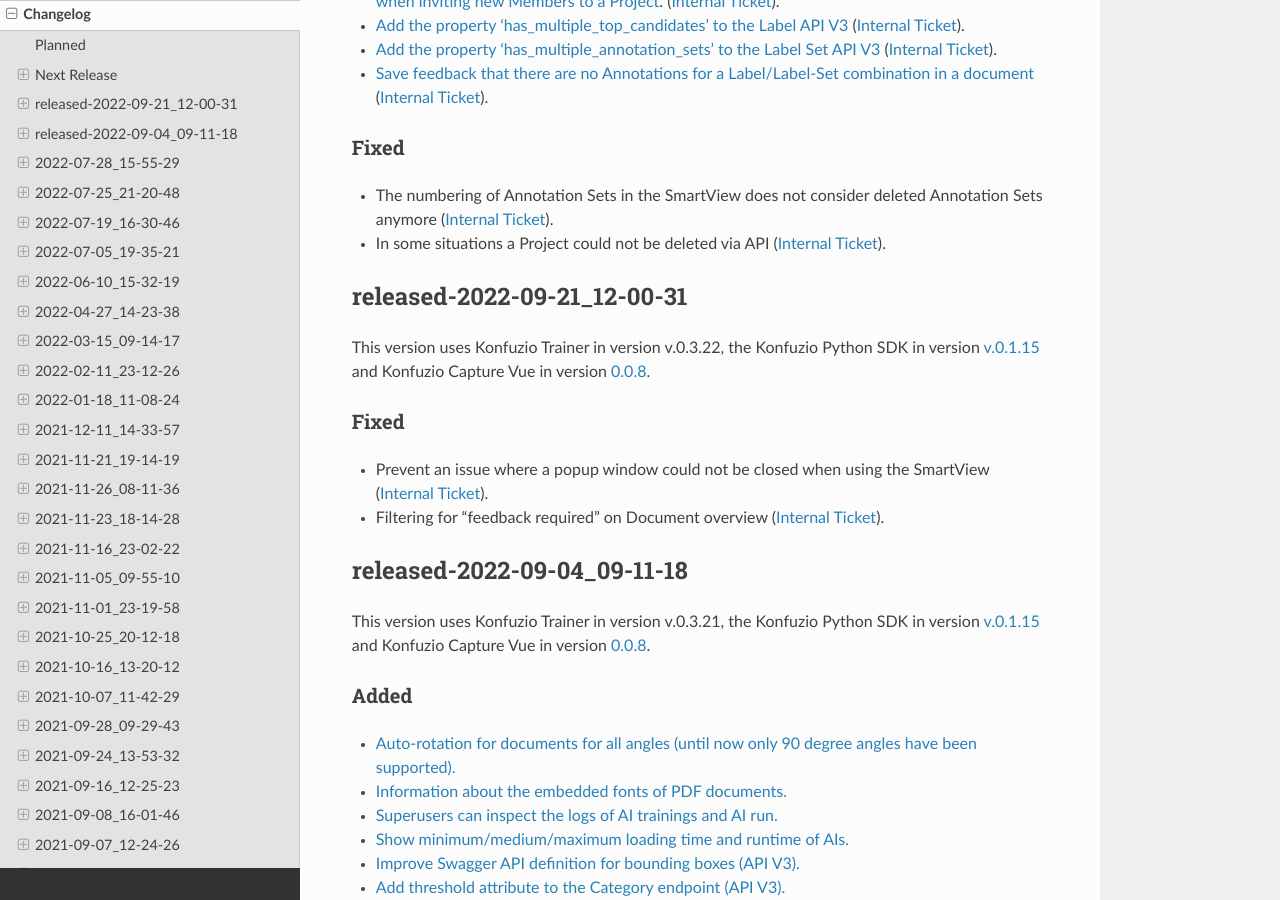
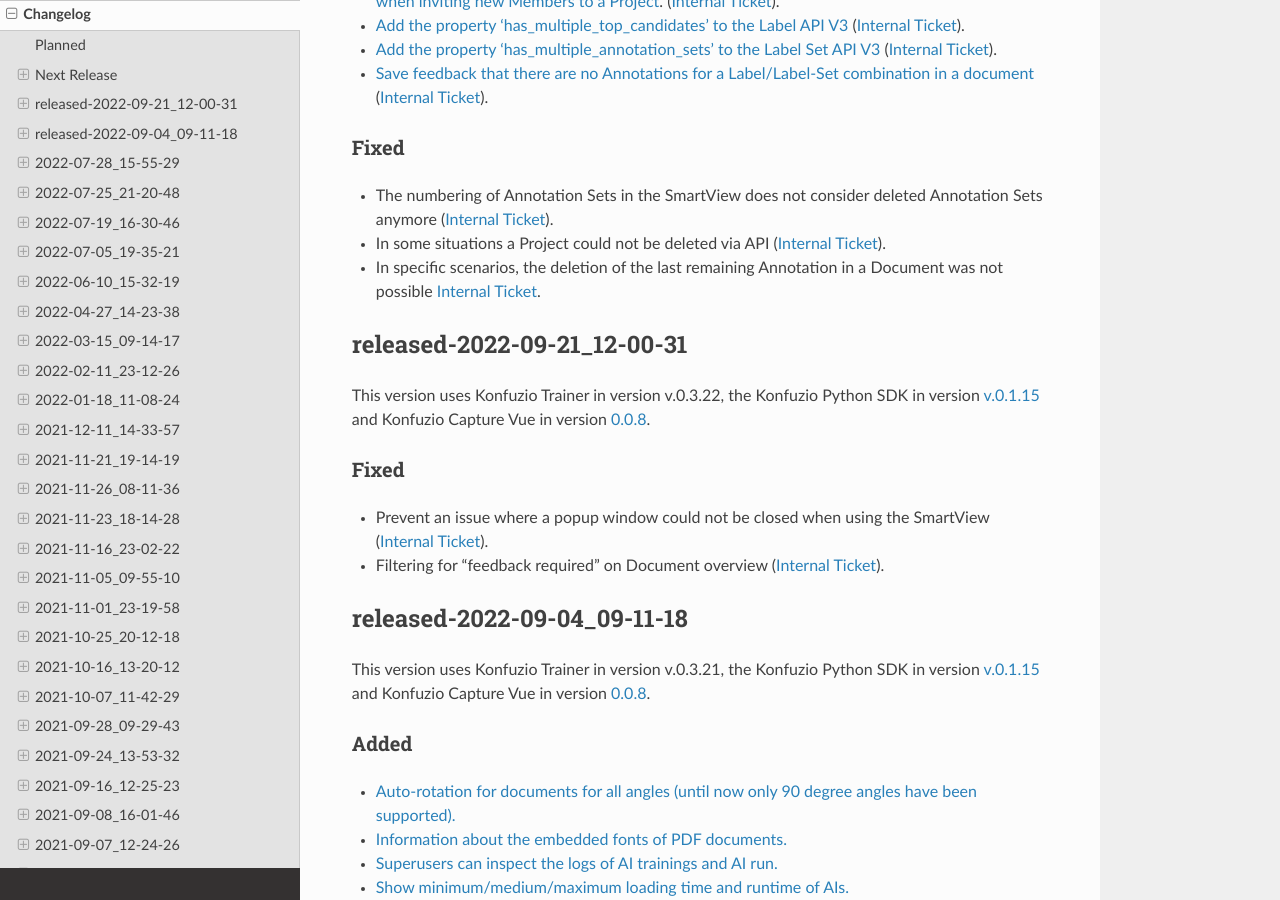
Before and after one commit to konfuzio-ai/konfuzio-sdk, a Sphinx documentation site: the page built from docs/web/changelog_app.md, in a window 1280 px wide and 900 px high, scrolled down 1196 px. Built offline with Sphinx 7.4.7 and the Read the Docs theme 2.0.0, drawn with Linux system fonts in a browser that asks for light colours.

Commit message:
Update changelog_app.md

```diff
--- a/docs/web/changelog_app.md
+++ b/docs/web/changelog_app.md
@@ -48,6 +48,7 @@
 ### Fixed
 - The numbering of Annotation Sets in the SmartView does not consider deleted Annotation Sets anymore ([Internal Ticket](https://gitlab.com/konfuzio/objectives/-/issues/9604)).
 - In some situations a Project could not be deleted via API ([Internal Ticket](https://gitlab.com/konfuzio/objectives/-/issues/9706)).
+- In specific scenarios, the deletion of the last remaining Annotation in a Document was not possible [Internal Ticket](https://gitlab.com/konfuzio/objectives/-/issues/9736).
 
 ## released-2022-09-21_12-00-31
 
```
